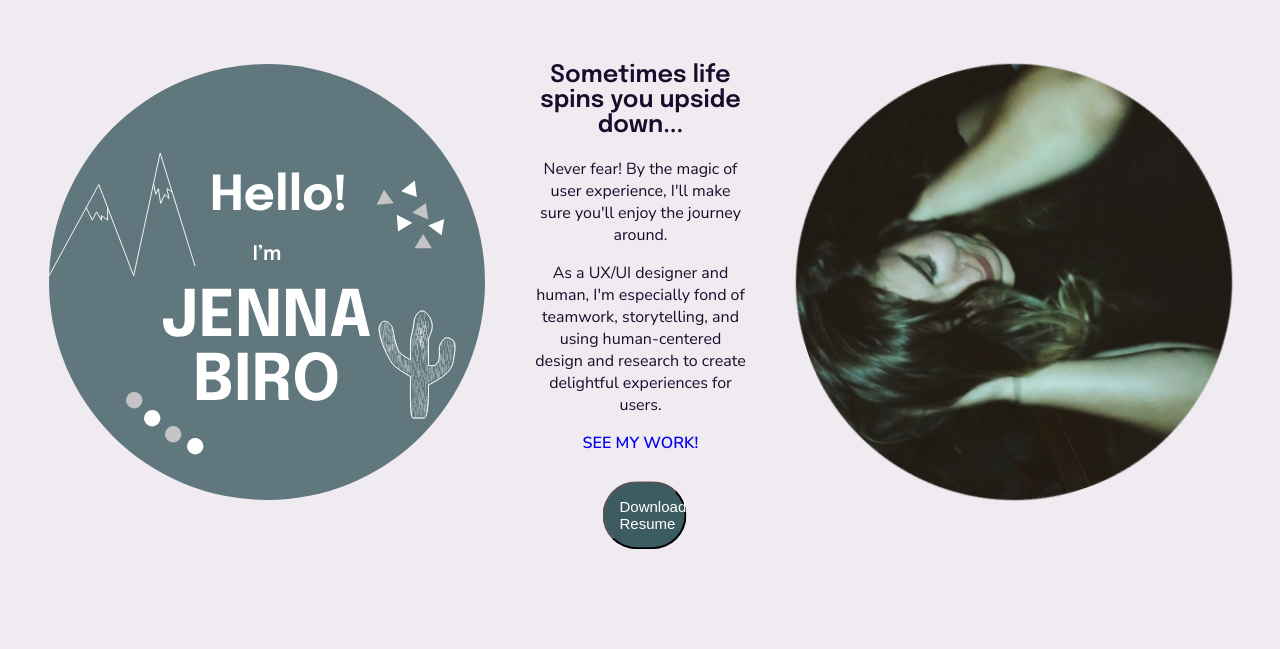
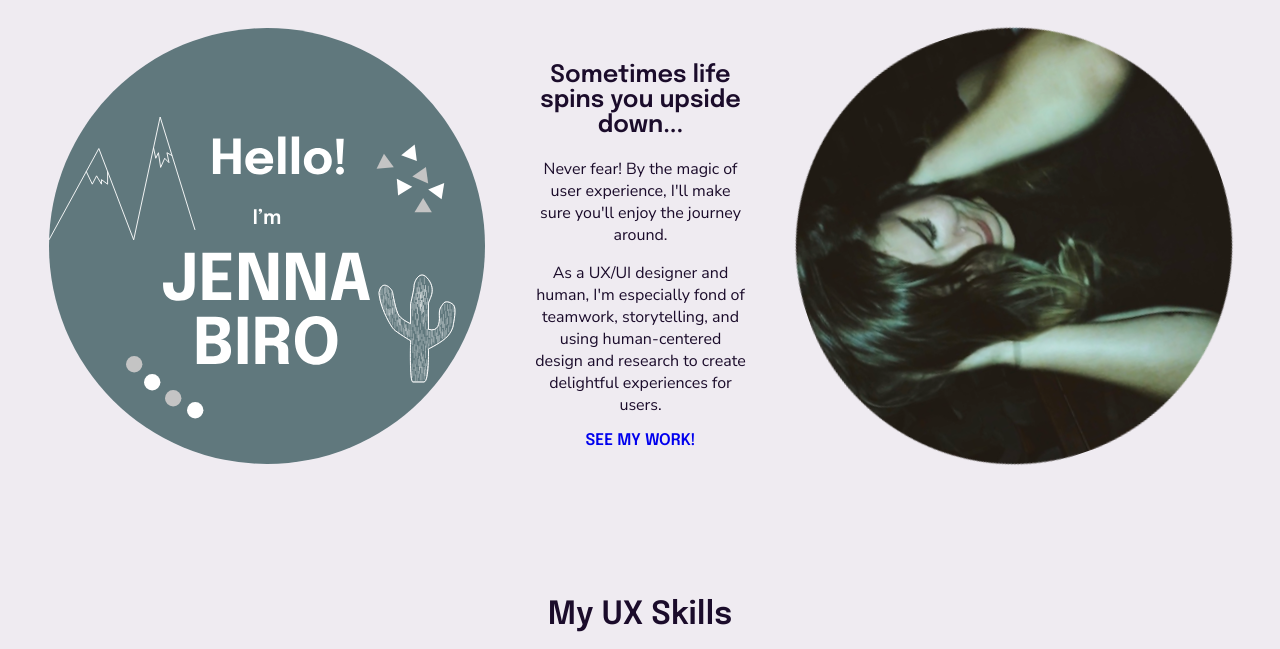
Before and after one commit to jennachair/UX_UI_HW_19, a plain HTML site: page index.html in a window 1280 px wide. Shown: the part 139-788 px from the top of the page. Drawn offline with nearby package versions, Linux system fonts and the light colour scheme.

Commit message:
fix see my work

```diff
--- a/css/style.css
+++ b/css/style.css
@@ -40,7 +40,8 @@ a:active {
     color: #3D5C61;
 }
 .smoothScroll {
-    font-weight: 600;
+    font-weight: 700;
+    font-family: 'Epilogue', sans-serif;
 }
 /* Hero */
 .heroSection {
@@ -240,5 +241,4 @@ footer {
             "img3"
             "content3"
         ;
-    }
-}
+    } }}
--- a/index.html
+++ b/index.html
@@ -43,7 +43,6 @@
             <div class="smoothScroll" id="section1">
                 <a href="#section2">SEE MY WORK!</a>
             </div>
-            <button>Download Resume</button>
         </div>
         <div class="rightHero">
             <img src="images/me.png" alt="Jenna Avatar">
```
